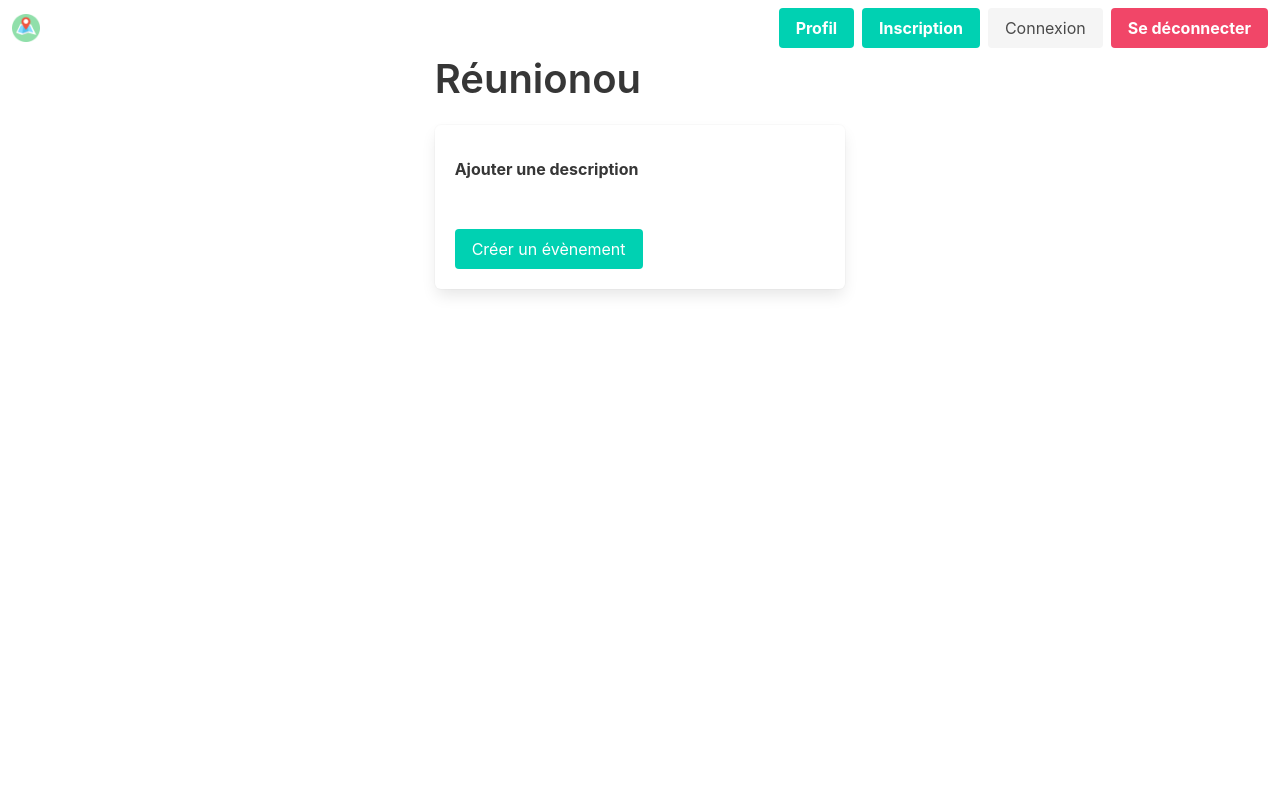
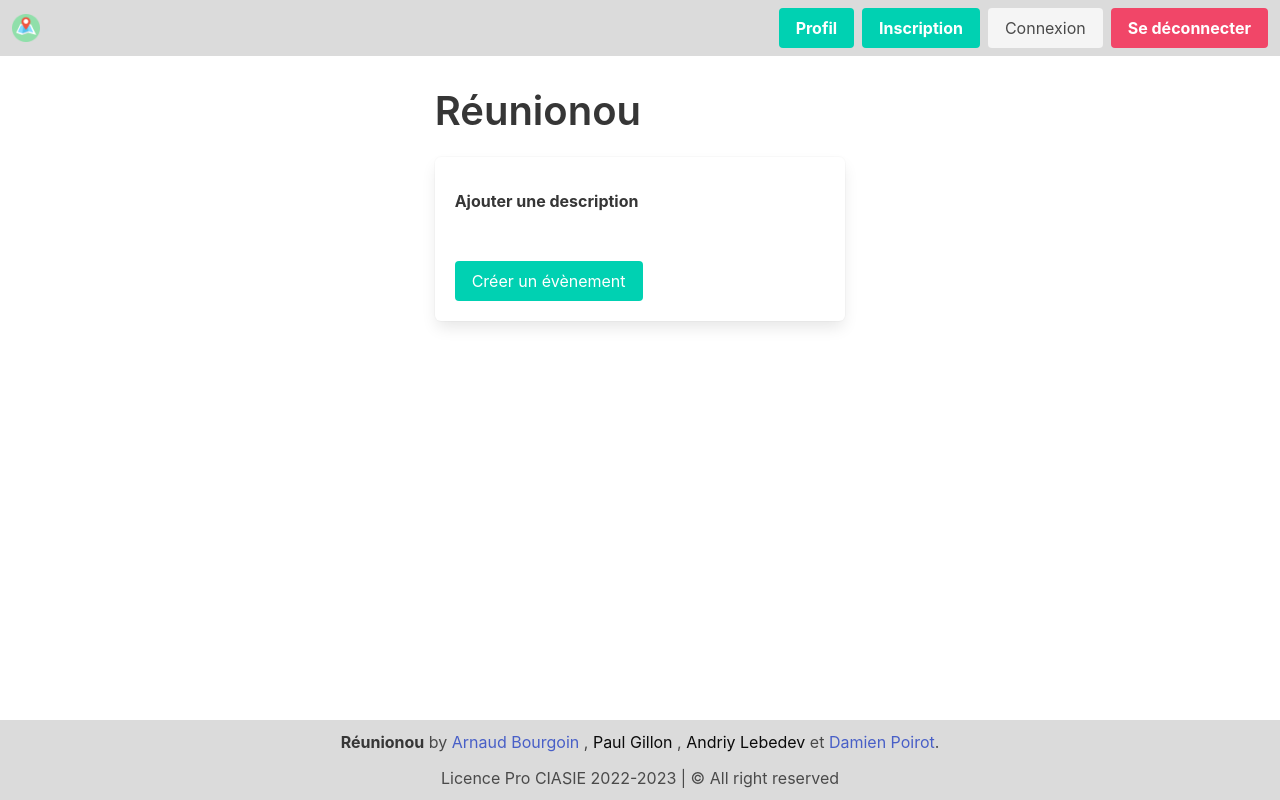
Before and after one commit to Arnaud541/VueJS_Reunionou, a Vue app: page / in a window 1280 px wide. Built offline with nearby package versions, Linux system fonts and the light colour scheme.

Commit message:
Feature: FooterBar component

```diff
--- a/public/assets/css/main.css
+++ b/public/assets/css/main.css
@@ -0,0 +1,15 @@
+html, body {
+    height: 100%;
+}
+.wrapper {
+    margin-top: 2rem;
+    margin-bottom: 6rem;
+}
+
+footer {
+    height: 80px; /* hauteur de la FooterBar */
+    position: fixed;
+    width: 100%;
+    bottom: 0;
+    padding-top: 10px;
+}
--- a/src/App.vue
+++ b/src/App.vue
@@ -2,11 +2,17 @@
 import Navbar from '@/components/NavigationBar.vue'
 
 import {RouterView} from 'vue-router'
+import FooterBar from "@/components/FooterBar.vue";
 </script>
 
 <template>
-  <header>
-    <Navbar/>
-  </header>
-  <RouterView/>
+    <header>
+        <Navbar/>
+    </header>
+    <body class="wrapper">
+    <RouterView/>
+    </body>
+    <footer class="has-background-grey-lighter">
+        <FooterBar/>
+    </footer>
 </template>
--- /dev/null
+++ b/src/components/FooterBar.vue
@@ -0,0 +1,18 @@
+<template>
+    <div class="content has-text-centered">
+        <div class="field">
+            <p class="content">
+                <strong>Réunionou</strong> by
+                <a href="https://arnaud-bourgoin.netlify.app/" target="_blank">Arnaud Bourgoin</a> ,
+                <a href="#" class="has-text-black">Paul Gillon</a> ,
+                <a href="#" class="has-text-black">Andriy Lebedev</a> et
+                <a href="https://portfolio-damien-poirot.netlify.app/" target="_blank">Damien Poirot</a>.
+            </p>
+        </div>
+        <div class="field">
+            <p>
+                Licence Pro CIASIE 2022-2023 | © All right reserved
+            </p>
+        </div>
+    </div>
+</template>
--- a/src/components/NavigationBar.vue
+++ b/src/components/NavigationBar.vue
@@ -21,7 +21,7 @@ function isAuthenticated() {
 </script>
 
 <template>
-  <nav class="navbar" role="navigation" aria-label="main navigation">
+  <nav class="navbar has-background-grey-lighter" role="navigation" aria-label="main navigation">
     <div class="navbar-brand">
       <router-link to="/" class="navbar-item">
         <img src="/public/assets/img/map.png" alt="70">
```
